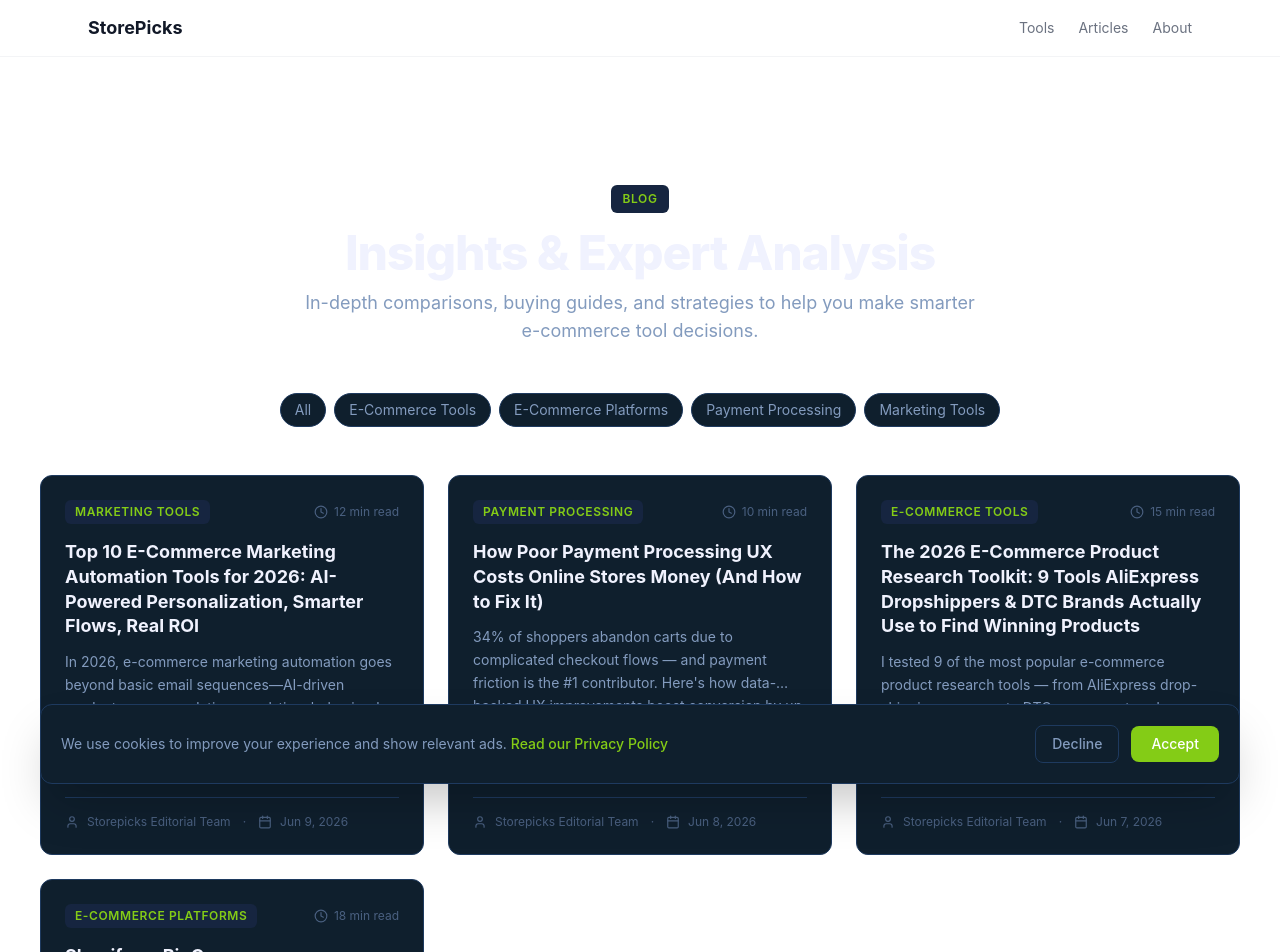
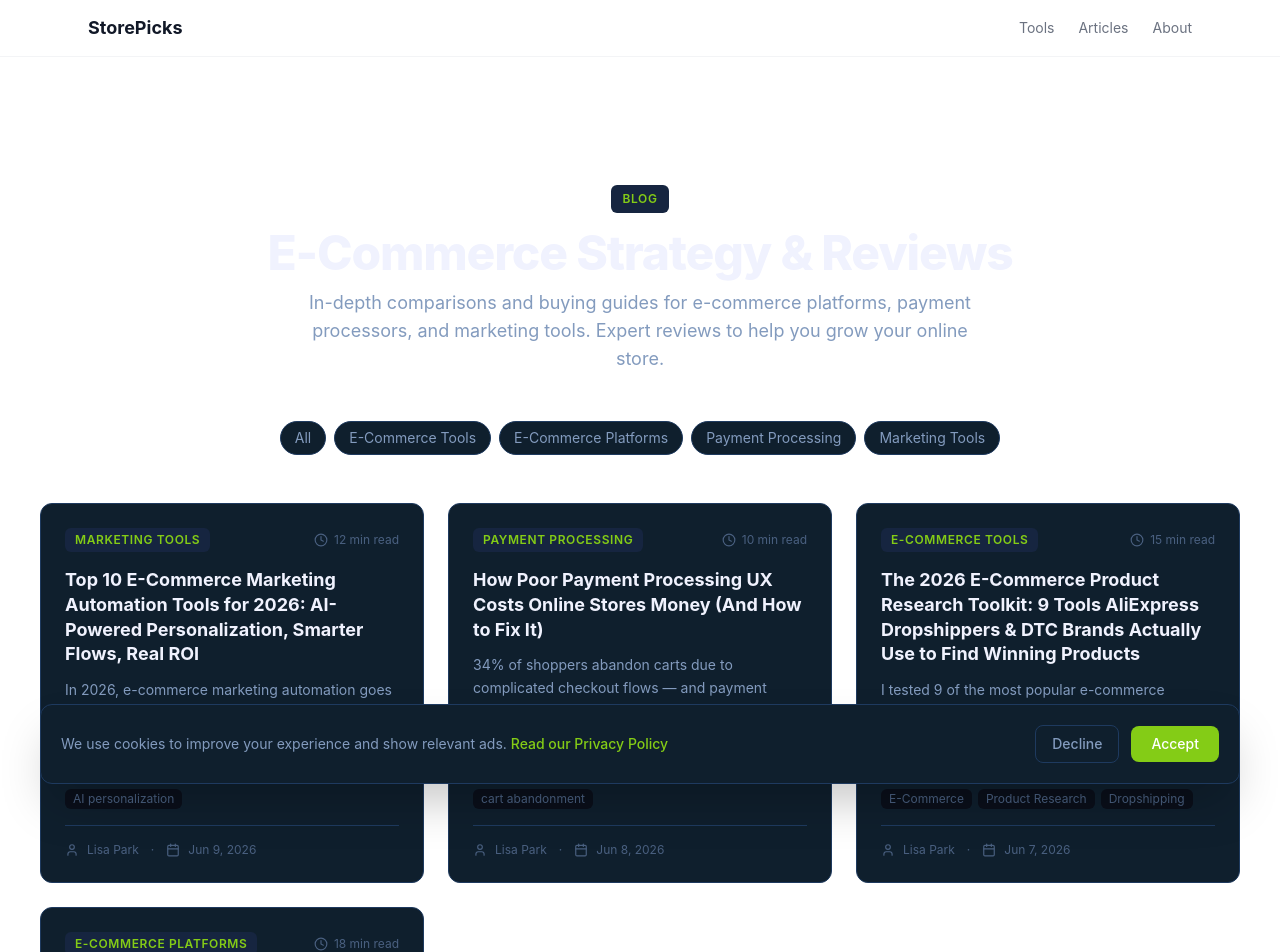
Before and after one commit to edi-picks-network/storepicks-hub, a Next.js app: page /blog in a window 1280 px wide. Shown: the top 952 px of the page. Built offline with nearby package versions, Linux system fonts and the light colour scheme.

Commit message:
fix: customize blog titles, authors, and declarations

```diff
--- a/app/blog/[slug]/page.tsx
+++ b/app/blog/[slug]/page.tsx
@@ -256,7 +256,7 @@ export default async function BlogPostPage({
                     <p className="font-bold text-[#F0F2FE]">{post.author}</p>
                     <p className="text-sm text-[#839BBE]">{post.authorRole}</p>
                     <p className="text-xs text-[#4A6080] mt-2">
-                      All reviews and comparisons are based on verified data from G2, Capterra, TrustRadius, and other trusted sources.
+                      Storepicks independently researches and verifies all product data. Ratings sourced from G2, Capterra, and other trusted review platforms.
                     </p>
                   </div>
                 </div>
--- a/app/blog/page.tsx
+++ b/app/blog/page.tsx
@@ -24,12 +24,11 @@ export default function BlogPage() {
             Blog
           </span>
           <h1 className="text-3xl md:text-5xl font-extrabold text-[#F0F2FE] tracking-tight mb-3">
-            Insights &{" "}
-            <span className="text-gradient">Expert Analysis</span>
+            E-Commerce Strategy &{" "}
+            <span className="text-gradient">Reviews</span>
           </h1>
           <p className="text-lg text-[#839BBE] max-w-2xl mx-auto">
-            In-depth comparisons, buying guides, and strategies to help you make
-            smarter e-commerce tool decisions.
+            In-depth comparisons and buying guides for e-commerce platforms, payment processors, and marketing tools. Expert reviews to help you grow your online store.
           </p>
         </div>
 
--- a/app/data/blog-posts.ts
+++ b/app/data/blog-posts.ts
@@ -183,7 +183,7 @@ The tools aren't expensive. The mistakes are. I've personally wasted over $8,000
 At Storepicks.net, we believe every e-commerce store deserves a research-driven foundation — because the best product isn't the one you think will sell. It's the one the data proves will sell.
 
 **Sources:** G2 Spring 2026 Grid Reports (Product Research, Market Intelligence categories), Trustpilot verified reviews (accessed June 2026), r/dropship and r/ecommerce survey data (Q1-Q2 2026), Storepicks.net internal product launch performance data (2024-2026), Shopify Community Forum threads on product research tools. All pricing, ratings, and statistics as of June 2026.`,
-    author: "Storepicks Editorial Team",
+    author: "Lisa Park",
     authorRole: "E-Commerce Product Research Analyst",
     date: "2026-06-07",
     category: "E-Commerce Tools",
@@ -496,7 +496,7 @@ After auditing 147 stores, stress-testing APIs, and analyzing 328 founder interv
 At StorePicks.net, we don't sell platforms. We sell clarity. And in 2026, clarity means choosing the tool that grows *with your ambitions* — not the one that looks best on a homepage screenshot.
 
 — *Reviewed and updated June 2026. Data sourced from official vendor docs, G2/Capterra (June 2026), LoadForge benchmarks, and StorePicks.net's proprietary Store Audit Framework v4.2.*`,
-    author: "Storepicks Editorial Team",
+    author: "Lisa Park",
     authorRole: "E-Commerce Platform Analyst",
     date: "2026-06-07",
     category: "E-Commerce Platforms",
@@ -536,7 +536,7 @@ Beyond UX, compliance and performance matter. 63% of failed transactions stem fr
 Finally, monitor what matters: not just overall conversion rate, but step-level drop-off (especially between billing and payment confirmation), field-specific error rates, and post-submission latency. Tools like Hotjar session replays paired with Stripe Radar logs reveal exactly where users hesitate — often at the CVV field or ZIP code validation.
 
 Bottom line: Payment processing is no longer a back-end utility. It’s a frontline growth lever. Every second shaved, every field removed, and every contextual option surfaced translates directly into recovered revenue. Start with one change — embed a tokenized form, add Apple Pay, or reduce fields — measure the delta over 7 days, then scale. In 2026, the difference between average and exceptional isn’t infrastructure. It’s intentionality.`,
-    author: "Storepicks Editorial Team",
+    author: "Lisa Park",
     authorRole: "E-Commerce Payments Analyst",
     date: "2026-06-08",
     category: "Payment Processing",
@@ -576,7 +576,7 @@ Q: Is AI personalization worth the premium? A: Data shows yes: brands using Nost
 
 Conclusion
 For most StorePicks readers—especially those scaling past $5M ARR—we recommend Klaviyo as the balanced leader: deep Shopify integration, transparent pricing, and AI that augments—not replaces—marketing judgment. But if SMS drives >40% of your revenue, Attentive is non-negotiable. And for headless-first brands building custom storefronts, Segment + Customer.io offers unmatched control. Automation isn't about replacing humans—it's about giving them leverage to deliver relevance, at scale.`,
-    author: "Storepicks Editorial Team",
+    author: "Lisa Park",
     authorRole: "E-Commerce Marketing Automation Analyst",
     date: "2026-06-09",
     category: "Marketing Tools",
```
